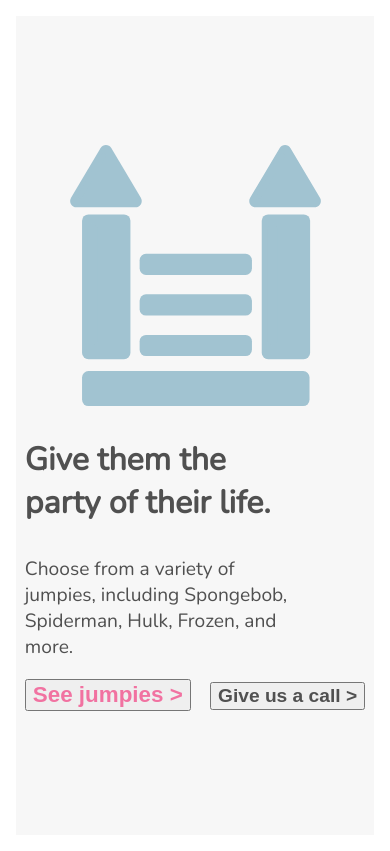
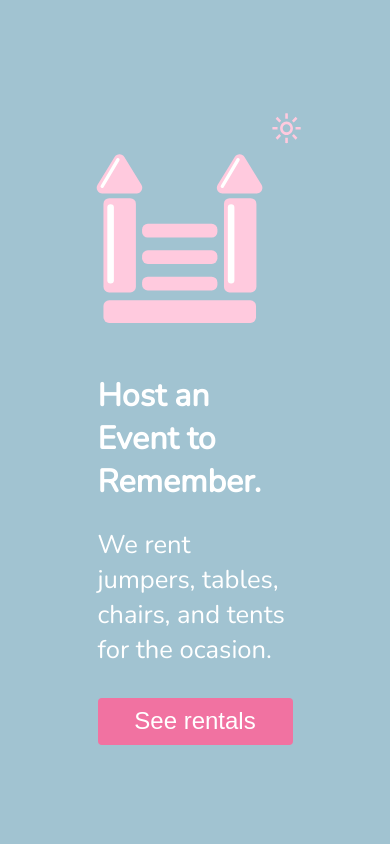
Before and after one commit to alopez96/brendas-react, a React (Create React App) app: page / in a window 390 px wide. Built offline with nearby package versions, Linux system fonts and the light colour scheme.

Commit message:
home page mobile responsive

```diff
--- a/src/App.css
+++ b/src/App.css
@@ -8,27 +8,28 @@
     width: 100vw;
     height: 100vh;
     background-image: url('./svg/hero.svg');
-    display: table;
+    display: flex;
+    align-items: center;
 }
 
 .hero-text{
-    display: table-cell;
-    vertical-align: middle;
     padding-left: 8rem;
     color: #fff;
 }
 
 .hero-text h2{
     font-weight: 700;
-    font-size: 60px;
-    width: 25rem;
+    font-size: 3.5em;
+    width: 40vw;
     margin-bottom: -0.4rem;
+    justify-self: center;
+    align-self: center;
 }
 
 .hero-text p{
     font-weight: 500;
-    font-size: 30px;
-    width: 25rem;
+    font-size: 2em;
+    width: 40vw;
 }
 
 .cta-btn{
@@ -40,11 +41,6 @@
     border: none;
 }
 
-.hero-jumpie{
-    margin-top: 3rem;
-}
-
-
 .lang-btn{
     width: 5rem;
     background-color: #D9C3CB;
@@ -54,3 +50,55 @@
     font-size: 1rem;
     border-radius: 5px;
 }
+
+.hero img{
+    margin-left: 2em;
+    margin-top: -5em;
+    width: 40vw;
+}
+
+
+
+/* mobile */
+.mhero{
+    width: 100vw;
+    height: 100vh;
+    background-color: #A1C3D1;
+    color: #fff;
+    display: flex;
+    flex-direction: column;
+    align-items: center;
+}
+
+.mhero img{
+    margin-top: 7em;
+    height: 25vh;
+    margin-bottom: 1.5em;
+}
+
+.mhero-text{
+    width: 50vw;
+}
+
+.mhero-text h2{
+    font-weight: 600;
+    font-size: 2em;
+    margin-bottom: -0.4rem;
+}
+
+.mhero-text p{
+    font-weight: 400;
+    font-size: 1.6em;
+    margin-top: 1.2em;
+    margin-bottom: 1.2em;
+}
+
+.mcta-btn{
+    background-color: #F172A1;
+    font-size: 1.5em;
+    padding: 0.6rem 0.9rem 0.6rem 0.9rem;
+    color: #fff;
+    border-radius: 0.25rem;
+    border: none;
+    width: 50vw;
+}
--- a/src/App.js
+++ b/src/App.js
@@ -40,7 +40,7 @@ function App() {
 
   return (
     <div className='app'>
-      <AboutJump isMobile={isMobile}/>
+      <Hero isMobile={isMobile}/>
     </div>
   );
 }
--- a/src/components/about-jump/AboutJump.js
+++ b/src/components/about-jump/AboutJump.js
@@ -17,6 +17,7 @@ function AboutJump (props) {
     }
 
     const isMobile = props.isMobile;
+    console.log('ismobile', isMobile)
 
     if(!isMobile){
         return(
--- a/src/components/hero/Cta.js
+++ b/src/components/hero/Cta.js
@@ -1,13 +1,23 @@
 import React from 'react';
 import './../../App.css';
 
-function Cta () {
+function Cta (props) {
 
     const ctatext = 'See rentals';
 
-    return (
-        <button className='cta-btn'>{ctatext}</button>
-    );
+
+    const isMobile = props.isMobile;
+
+    if(!isMobile){
+        return (
+            <button className='cta-btn'>{ctatext}</button>
+        );
+    }
+    else{
+        return(
+            <button className='mcta-btn'>{ctatext}</button>
+        )
+    }
 }
 
 export default Cta;
--- a/src/components/hero/Hero.js
+++ b/src/components/hero/Hero.js
@@ -1,25 +1,41 @@
 import React from 'react';
 import './../../App.css';
 import jumpie from './../../svg/jumpie.svg';
+import smallJumpie from './../../svg/mobileSizes/jumpie.svg';
 import Cta from './Cta';
 import Nav from './Nav';
 
-function Hero() {
+function Hero(props) {
 
   const header = 'Host an Event to Remember.';
-  const subHeader = 'Rent jumpers, tables, chairs, and tents for the ocasion.';
+  const subHeader = 'We rent jumpers, tables, chairs, and tents for the ocasion.';
 
+  const isMobile = props.isMobile;
+
+  if(!isMobile){
       return (
         <div className='hero'>
-        <Nav/>
           <div className='hero-text'>
             <h2>{header}</h2>
             <p>{subHeader}</p>
             <Cta/>
           </div>
-        <img className="hero-jumpie" src={jumpie} alt='jumpie'></img>
+          <img src={jumpie} alt='jumpie'></img>
         </div>
       );
+  }
+  else{
+    return(
+      <div className='mhero'>
+          <img src={smallJumpie} alt='jumpie'></img>
+          <div className='mhero-text'>
+            <h2>{header}</h2>
+            <p>{subHeader}</p>
+            <Cta isMobile={isMobile}/>
+          </div>
+        </div>
+    )
+  }
 
 }
 
```
Also changed, not shown: src/svg/hero.svg. Lines whose indentation alone changed are shown as unchanged.
